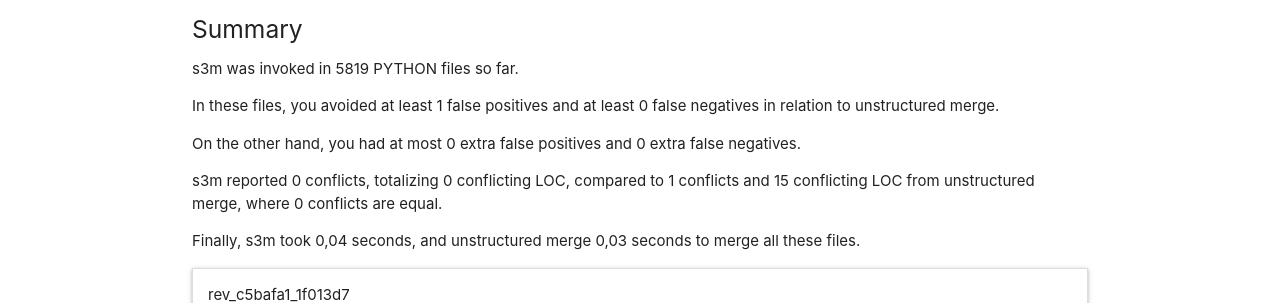
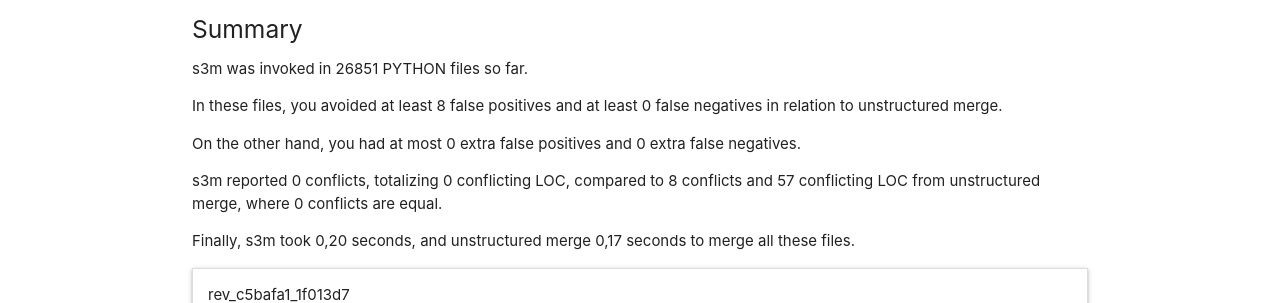
Before and after one commit to allan-mlpe/s3mpython-results, a plain HTML site: page public/web2py/index.html in a window 1280 px wide. Shown: the part 143-446 px from the top of the page. Drawn offline with nearby package versions, Linux system fonts and the light colour scheme.

Commit message:
Atualização do sumário do projeto web2py

```diff
--- a/public/web2py/index.html
+++ b/public/web2py/index.html
@@ -18,19 +18,19 @@
 	<h3 class="header">web2py</h3>
 	<h5>Summary</h5>
 	<p>
-		s3m was invoked in 5819 PYTHON files so far.
+		s3m was invoked in 26851 PYTHON files so far.
 	</p>
 	<p>
-		In these files, you avoided at least 1 false positives and at least 0 false negatives in relation to unstructured merge.
+		In these files, you avoided at least 8 false positives and at least 0 false negatives in relation to unstructured merge.
 	</p>
 	<p>
 		On the other hand, you had at most 0 extra false positives and 0 extra false negatives.
 	</p>
 	<p>
-		s3m reported 0 conflicts, totalizing 0 conflicting LOC, compared to 1 conflicts and 15 conflicting LOC from unstructured merge, where 0 conflicts are equal.
+		s3m reported 0 conflicts, totalizing 0 conflicting LOC, compared to 8 conflicts and 57 conflicting LOC from unstructured merge, where 0 conflicts are equal.
 	</p>
 	<p>
-		Finally, s3m took 0,04 seconds, and unstructured merge 0,03 seconds to merge all these files.
+		Finally, s3m took 0,20 seconds, and unstructured merge 0,17 seconds to merge all these files.
 	</p>
 	<div class="row">
 		<ul class="collapsible" data-collapsible="accordion">
```
